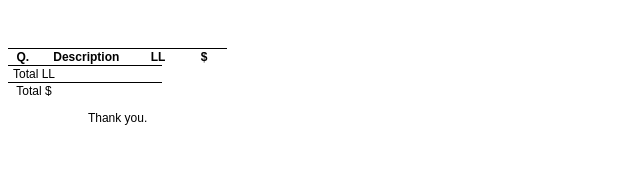
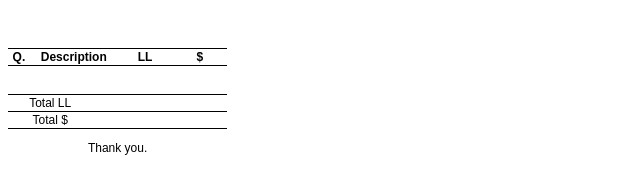
Before and after one commit to Zobriiye/send-to-bluetooth-printer, a plain HTML site: page index.html in a window 1280 px wide. Shown: the whole page, without its empty margins (0-640 px from the left). Drawn offline with nearby package versions, Linux system fonts and the light colour scheme.

Commit message:
applying width logic

```diff
--- a/index.html
+++ b/index.html
@@ -8,12 +8,12 @@
     <link rel="stylesheet" href="styles.css">
 </head>
 
-<body class="ticket">
+<body>
     <script src="https://cdnjs.cloudflare.com/ajax/libs/html2canvas/1.4.1/html2canvas.min.js"
         integrity="sha512-BNaRQnYJYiPSqHHDb58B0yaPfCu+Wgds8Gp/gU33kqBtgNS4tSPHuGibyoeqMV/TJlSKda6FXzoEyYGjTe+vXA=="
         crossorigin="anonymous" referrerpolicy="no-referrer"></script>
     <script src="https://cdnjs.cloudflare.com/ajax/libs/jspdf/2.5.1/jspdf.umd.min.js"></script>
-    <div id="toPrint">
+
     <div class="ticket" id="ticket">
         <p class="centered" id="customer"></p>
         <p class="centered" id="location"></p>
@@ -32,8 +32,10 @@
 
             </tbody>
         </table>
+
+        <br />
+        <br />
         <div class="centered">
-
             <table>
                 <tbody>
 
@@ -52,7 +54,7 @@
         <p class=" centered">
             Thank you.
         </p>
-        </div>
+
     </div>
     <script>
         const main = () => {
@@ -75,7 +77,7 @@
                 location,
                 date,
                 totalLbp,
-                totalusd,
+                totalusd, pagewidth
             } = params;
 
             const prodArr = [];
@@ -115,8 +117,10 @@
             const toPrint = document.querySelector("#toPrint");
 
             var doc = new jsPDF();
-
-            doc.html(document.querySelector("#toPrint"), {
+            const ticket = document.querySelector("#ticket")
+            ticket.style.maxWidth = pagewidth;
+            ticket.style.width = pagewidth;
+            doc.html(ticket, {
                 callback: function (doc) {
                     const base64Full = doc.output('datauri')
                     console.log(base64Full.split("base64,")[1])
--- a/styles.css
+++ b/styles.css
@@ -8,31 +8,33 @@ th,
 tr,
 table {
     border-top: 1px solid black;
+    border-bottom: 1px solid black;
     border-collapse: collapse;
+    width: 100%;
 }
 
 td.description,
 th.description {
-    width: 100px;
-    max-width: 100px;
+    max-width: 40%;
+    width: 100%;
 }
 
 td.quantity,
 th.quantity {
-    width: 30px;
-    max-width: 30px;
+    max-width: 10%;
+    width: 100%;
     word-break: break-all;
 }
 
 td.price,
 th.price {
-    width: 50px;
-    max-width: 50px;
+    max-width: 25%;
+    width: 100%;
     word-break: break-all;
+    text-align: center;
+    align-content: center;
 }
-.nzewye {
-    width: 100%;
-}
+
 .centered {
     text-align: center;
     align-content: center;
```
Lines whose indentation alone changed are shown as unchanged.
